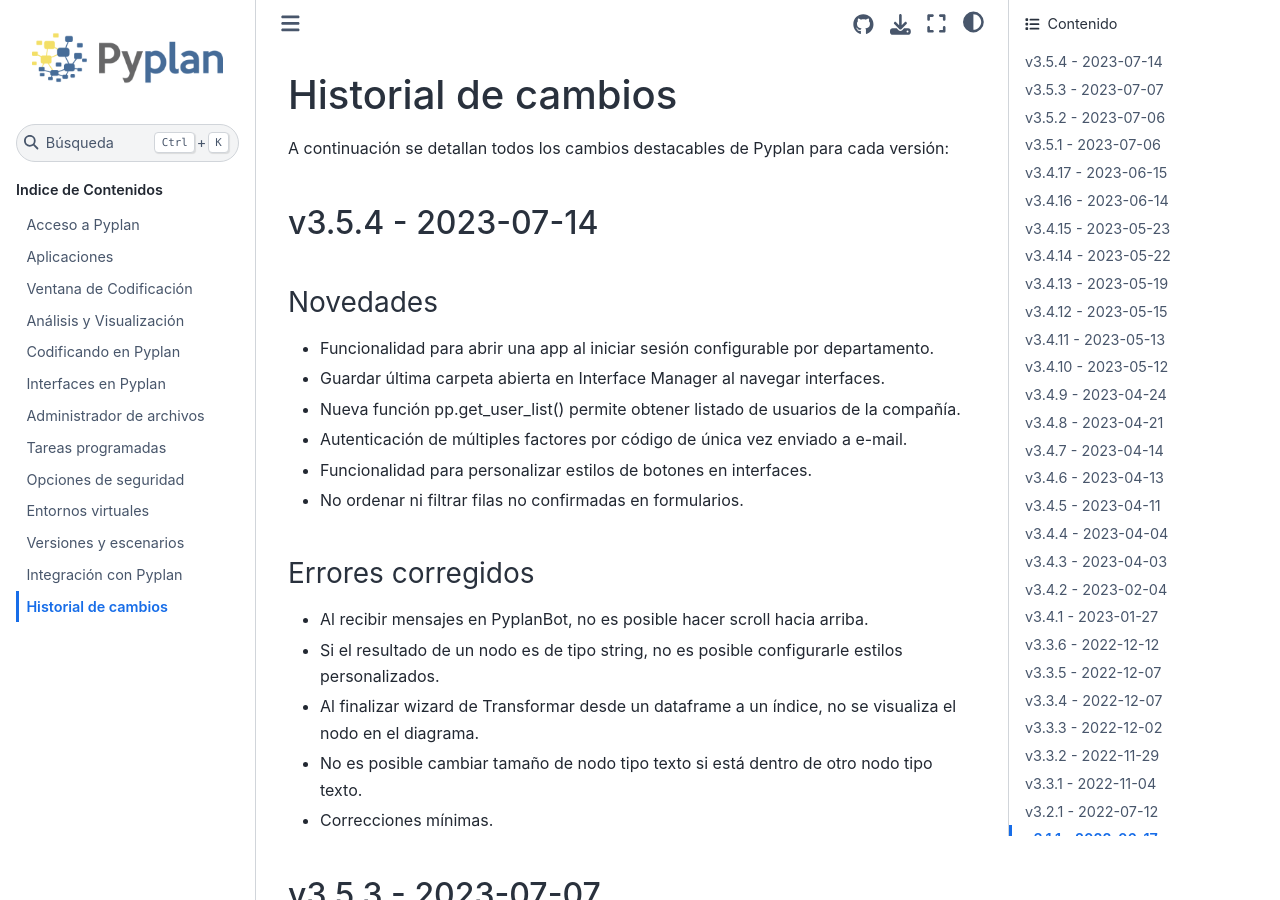
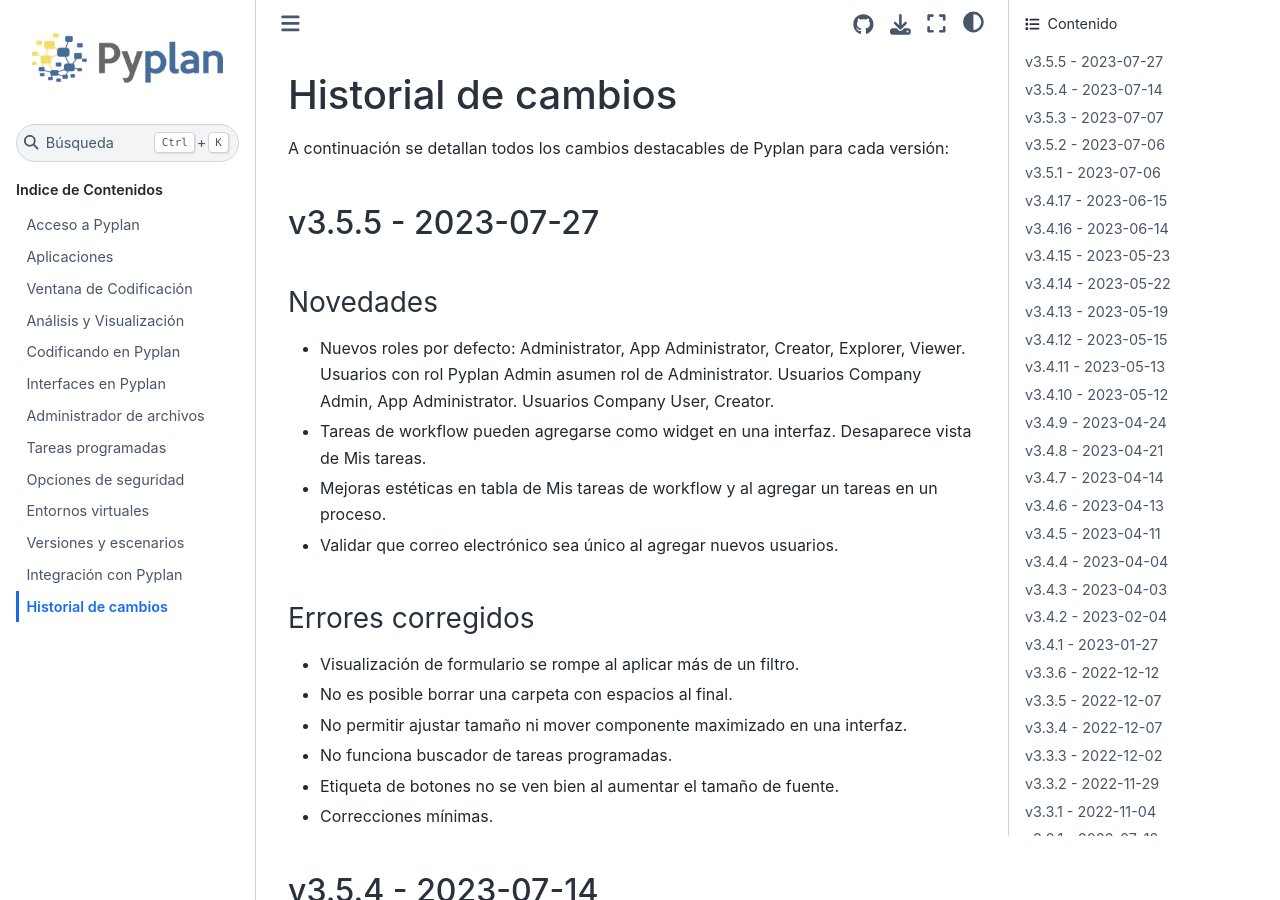
Before and after one commit to pyplan/pyplan, a Sphinx documentation site: the page built from docs/99_change_log/index.rst, in a window 1280 px wide and 900 px high. Built offline with Sphinx 7.4.7 and the Sphinx Book theme 1.1.4, drawn with Linux system fonts in a browser that asks for light colours.

Commit message:
changelog v3.5.5

```diff
--- a/docs/99_change_log/index.rst
+++ b/docs/99_change_log/index.rst
@@ -2,6 +2,30 @@
 ====================
 
 A continuación se detallan todos los cambios destacables de Pyplan para cada versión:
+
+v3.5.5 - 2023-07-27
+--------------------
+
+---------
+Novedades
+---------
+
+- Nuevos roles por defecto: Administrator, App Administrator, Creator, Explorer, Viewer. Usuarios con rol Pyplan Admin asumen rol de Administrator. Usuarios Company Admin, App Administrator. Usuarios Company User, Creator.
+- Tareas de workflow pueden agregarse como widget en una interfaz. Desaparece vista de Mis tareas.
+- Mejoras estéticas en tabla de Mis tareas de workflow y al agregar un tareas en un proceso.
+- Validar que correo electrónico sea único al agregar nuevos usuarios.
+
+------------------
+Errores corregidos
+------------------
+
+- Visualización de formulario se rompe al aplicar más de un filtro.
+- No es posible borrar una carpeta con espacios al final.
+- No permitir ajustar tamaño ni mover componente maximizado en una interfaz.
+- No funciona buscador de tareas programadas.
+- Etiqueta de botones no se ven bien al aumentar el tamaño de fuente.
+- Correcciones mínimas.
+
 
 v3.5.4 - 2023-07-14
 --------------------
```
Also changed, not shown: 1 other file.
